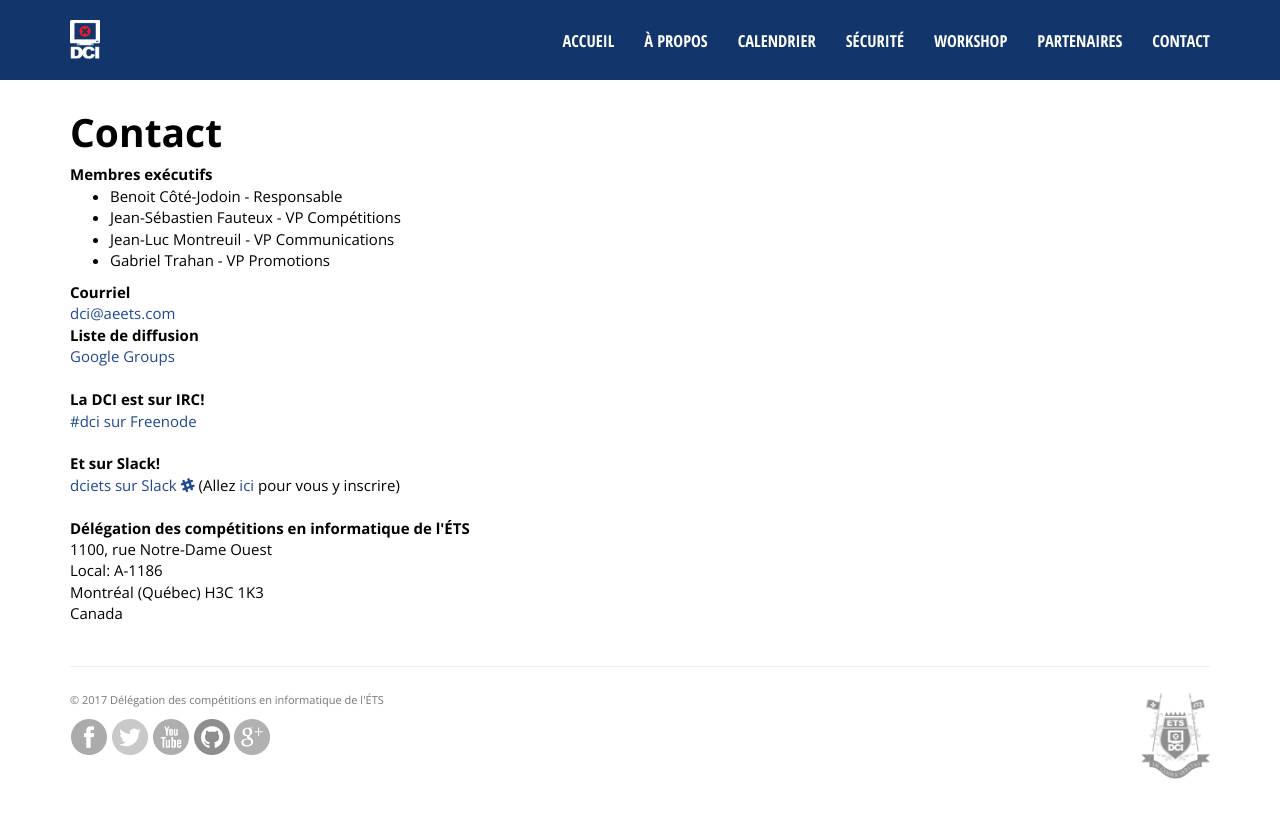
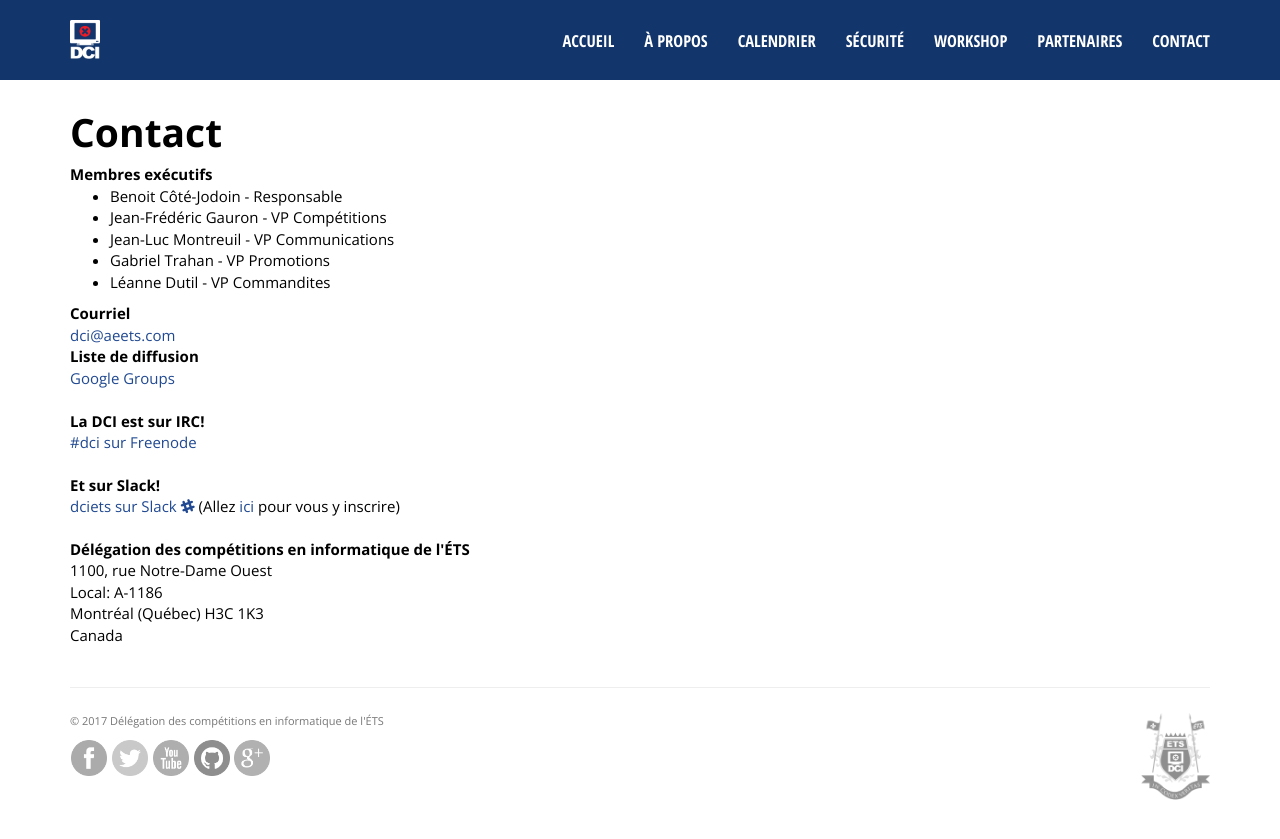
Before and after one commit to dciets/dciets.github.io, a Jekyll site: the page built from contact.html, in a window 1280 px wide. Shown: the top 839 px of the page. Built offline with Jekyll 4.4.1, drawn with Linux system fonts in a browser that asks for light colours.

Commit message:
Update exec.yml

```diff
--- a/_data/exec.yml
+++ b/_data/exec.yml
@@ -1,7 +1,7 @@
  - name: Benoit Côté-Jodoin
    role: Responsable
 
- - name: Jean-Sébastien Fauteux
+ - name: Jean-Frédéric Gauron
    role: VP Compétitions
 
  - name: Jean-Luc Montreuil
@@ -9,3 +9,6 @@
 
  - name: Gabriel Trahan
    role: VP Promotions
+
+ - name: Léanne Dutil
+   role: VP Commandites
```
